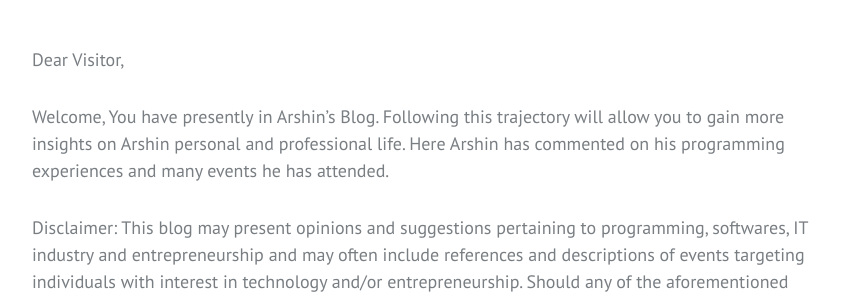
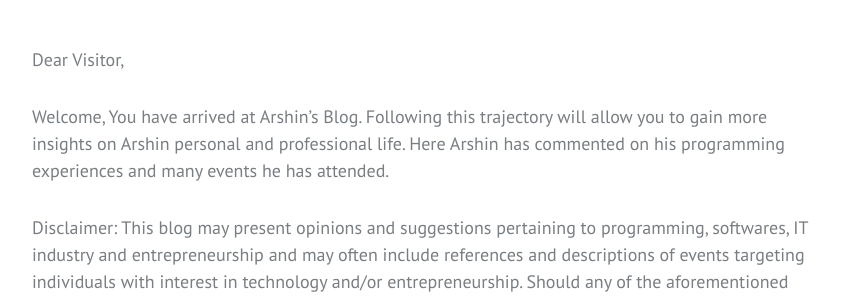
Before and after one commit to arshinx/Personal-Blog, a Jekyll site: the page built from about.md, in a window 1280 px wide. Shown: the part 166-466 px from the top of the page, without its empty margins (213-1059 px from the left). Built offline with Jekyll 4.4.1, drawn with Linux system fonts in a browser that asks for light colours.

Commit message:
Update about.md
Improved primary sentence; grammar rectification.

```diff
--- a/about.md
+++ b/about.md
@@ -6,6 +6,6 @@ permalink: /about/
 
 Dear Visitor,
 
-Welcome, You have presently in Arshin's Blog. Following this trajectory will allow you to gain more insights on Arshin personal and professional life. Here Arshin has commented on his programming experiences and many events he has attended.
+Welcome, You have arrived at Arshin's Blog. Following this trajectory will allow you to gain more insights on Arshin personal and professional life. Here Arshin has commented on his programming experiences and many events he has attended.
 
 Disclaimer: This blog may present opinions and suggestions pertaining to programming, softwares, IT industry and entrepreneurship and may often include references and descriptions of events targeting individuals with interest in technology and/or entrepreneurship. Should any of the aforementioned topics make you uncomfortable or seem displeasing, please do not proceed to any of the blog posts as they not only contain but embrace such topics.
```
